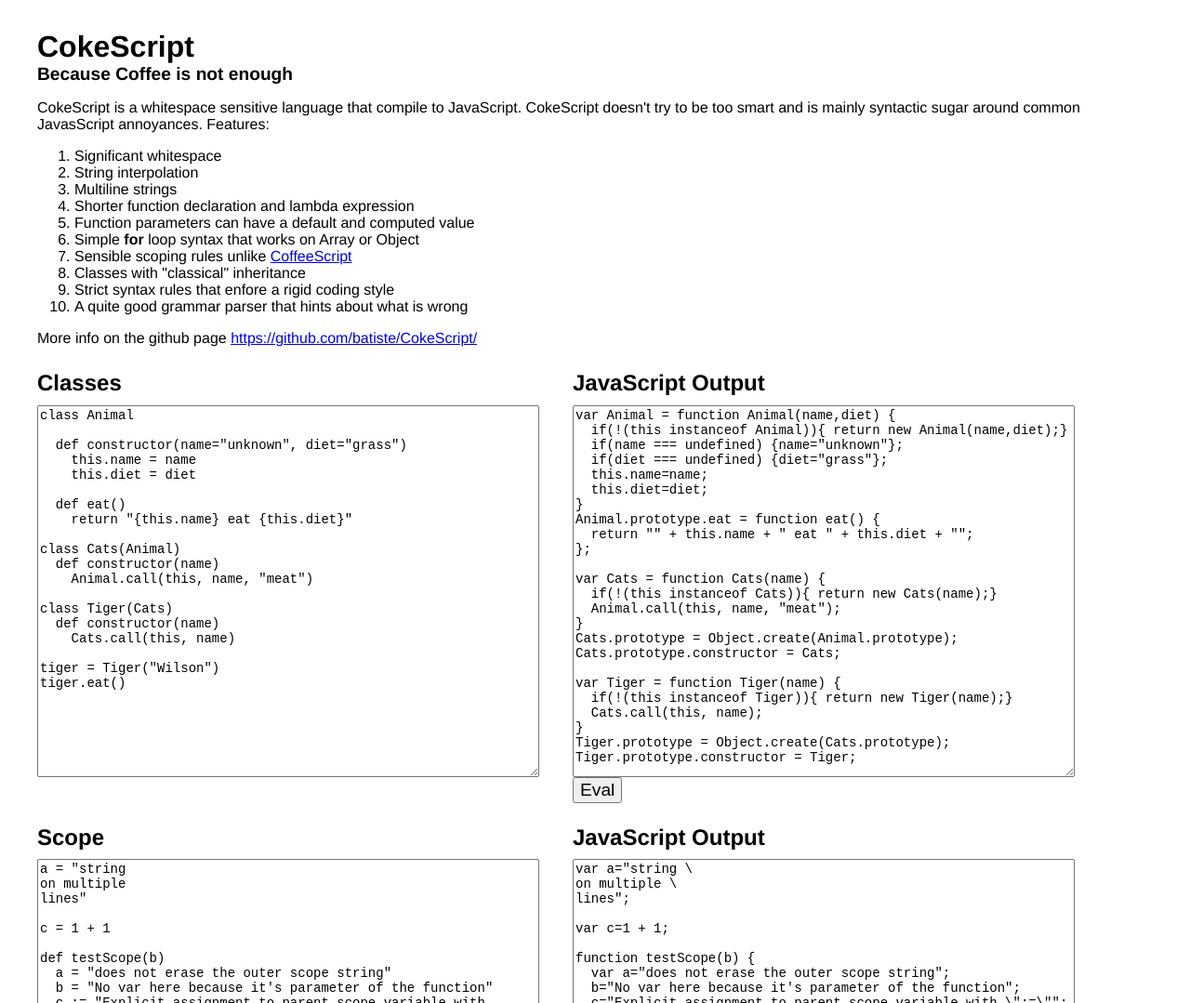
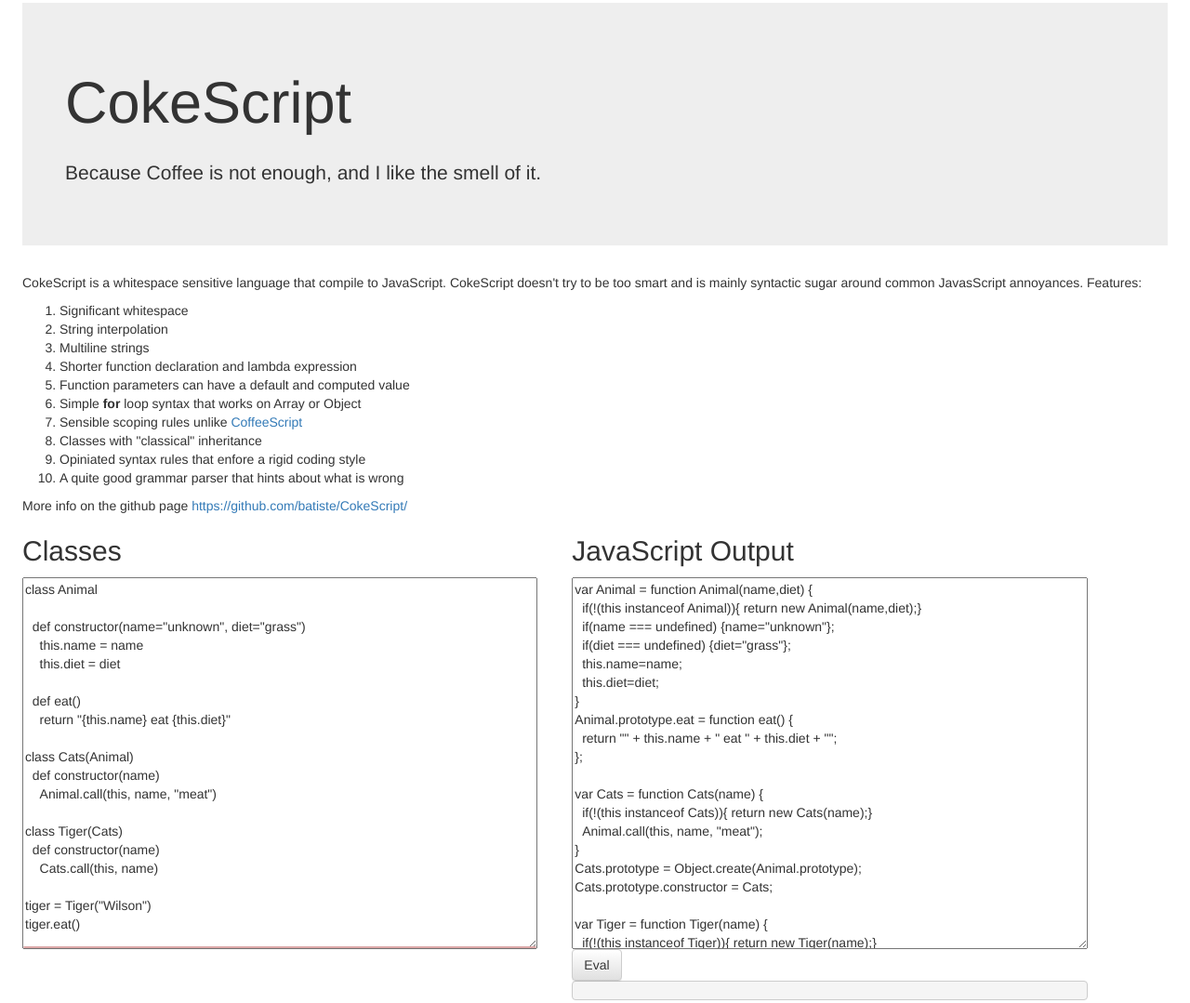
Before and after one commit to batiste/CokeScript, a website: page index.html in a window 1280 px wide. Shown: the part 21-1100 px from the top of the page at 93% size. Drawn offline with nearby package versions, Linux system fonts and the light colour scheme.

Commit message:
Better looking website

```diff
--- a/index.html
+++ b/index.html
@@ -1,44 +1,23 @@
 <html>
 <head>
-<style>
-body, html {
-  font-weight:16px;
-  font-family: Helvetica neue, sans-serif;
-  padding:1em;
-}
-textarea {
-  width:100%;
-  height:400px;
-  font-size:14px;
-}
-div.col {
-  float:left;
-  width:45%;
-  margin-right:3%;
-  position:relative;
-}
-h1, h2, h3 {
-  margin: 0.4em 0;
-}
-.error {
-  padding:0 1em;
-  background: #fee;
-  position:absolute;
-  bottom:1;
-  left:1;
-  right:1;
-  margin:0;
-}
-button {
-  font-size:1.2em
-}
-</style>
+<title>
+CokeScript language, whitespace sensitive language that compile to JavaScript
+</title>
+<!-- Latest compiled and minified CSS -->
+<link rel="stylesheet" href="https://maxcdn.bootstrapcdn.com/bootstrap/3.3.2/css/bootstrap.min.css">
+<!-- Optional theme -->
+<link rel="stylesheet" href="https://maxcdn.bootstrapcdn.com/bootstrap/3.3.2/css/bootstrap-theme.min.css">
+<link rel="stylesheet" href="main.css">
 </head>
 <body>
-<h1>
-CokeScript<br>
-<span style="font-size:0.6em">Because Coffee is not enough</span>
-</h1>
+
+<div class="jumbotron">
+      <div class="container">
+        <h1>CokeScript</h1>
+        <p>Because Coffee is not enough, and I like the smell of it.</p>
+      </div>
+    </div>
+
 
 <p>CokeScript is a whitespace sensitive language that compile to JavaScript. CokeScript doesn't try to be too smart and is mainly syntactic sugar around common JavasScript annoyances. Features:</p>
 
@@ -51,7 +30,7 @@
 <li>Simple <strong>for</strong> loop syntax that works on Array or Object</li>
 <li>Sensible scoping rules unlike <a href="https://donatstudios.com/CoffeeScript-Madness">CoffeeScript</a></li>
 <li>Classes with "classical" inheritance</li>
-<li>Strict syntax rules that enfore a rigid coding style</li>
+<li>Opiniated syntax rules that enfore a rigid coding style</li>
 <li>A quite good grammar parser that hints about what is wrong</li>
 </ol>
 
@@ -82,14 +61,14 @@
 tiger.eat()
 </textarea>
 
-<pre class="error" style=""></pre>
+<pre class="error alert alert-danger" style=""></pre>
 
 </div>
 
 <div class="col">
   <h2>JavaScript Output</h2>
   <textarea class="code"></textarea>
-  <button class="evalButton">Eval</button>
+  <button class="evalButton btn btn-default">Eval</button>
   <pre class="evalResult"></pre>
 </div>
 
@@ -126,7 +105,7 @@
 <div class="col">
   <h2>JavaScript Output</h2>
   <textarea class="code"></textarea>
-  <button class="evalButton">Eval</button>
+  <button class="evalButton btn btn-default">Eval</button>
   <pre class="evalResult"></pre>
 </div>
 
@@ -167,29 +146,11 @@
 <div class="col">
   <h2>JavaScript Output</h2>
   <textarea class="code"></textarea>
-  <button class="evalButton">Eval</button>
+  <button class="evalButton btn btn-default">Eval</button>
   <pre class="evalResult"></pre>
 </div>
 
 </div>
-
-
-
-
-
-
-
-
-
-
-
-<h2>Grammar definition</h2>
-
-<pre id="grammarOut"></pre>
-
-<h2>Tokens definition</h2>
-
-<pre id="tokenOut"></pre>
 
 <script src='dist/cokescript.js'></script>
 <script>
@@ -226,11 +187,6 @@
   outit();
 }
 
-var gOut = document.getElementById('grammarOut');
-gOut.textContent = JSON.stringify(cokescript.grammarDef, false, 2);
-var tOut = document.getElementById('tokenOut');
-tOut.textContent = JSON.stringify(cokescript.tokenDef, false, 2);
-
 initExample(document.getElementById('egClass'));
 initExample(document.getElementById('egFunction'));
 initExample(document.getElementById('egScope'));
--- /dev/null
+++ b/main.css
@@ -0,0 +1,28 @@
+body, html {
+  padding:1em;
+}
+textarea {
+  width:100%;
+  height:400px;
+  font-size:14px;
+}
+div.col {
+  float:left;
+  width:45%;
+  margin-right:3%;
+  position:relative;
+}
+h1, h2, h3 {
+  margin: 0.4em 0;
+}
+.error {
+  padding:0 1em;
+  position:absolute;
+  bottom:1;
+  left:1;
+  right:1;
+  margin:0;
+}
+button {
+  font-size:1.2em
+}
```
